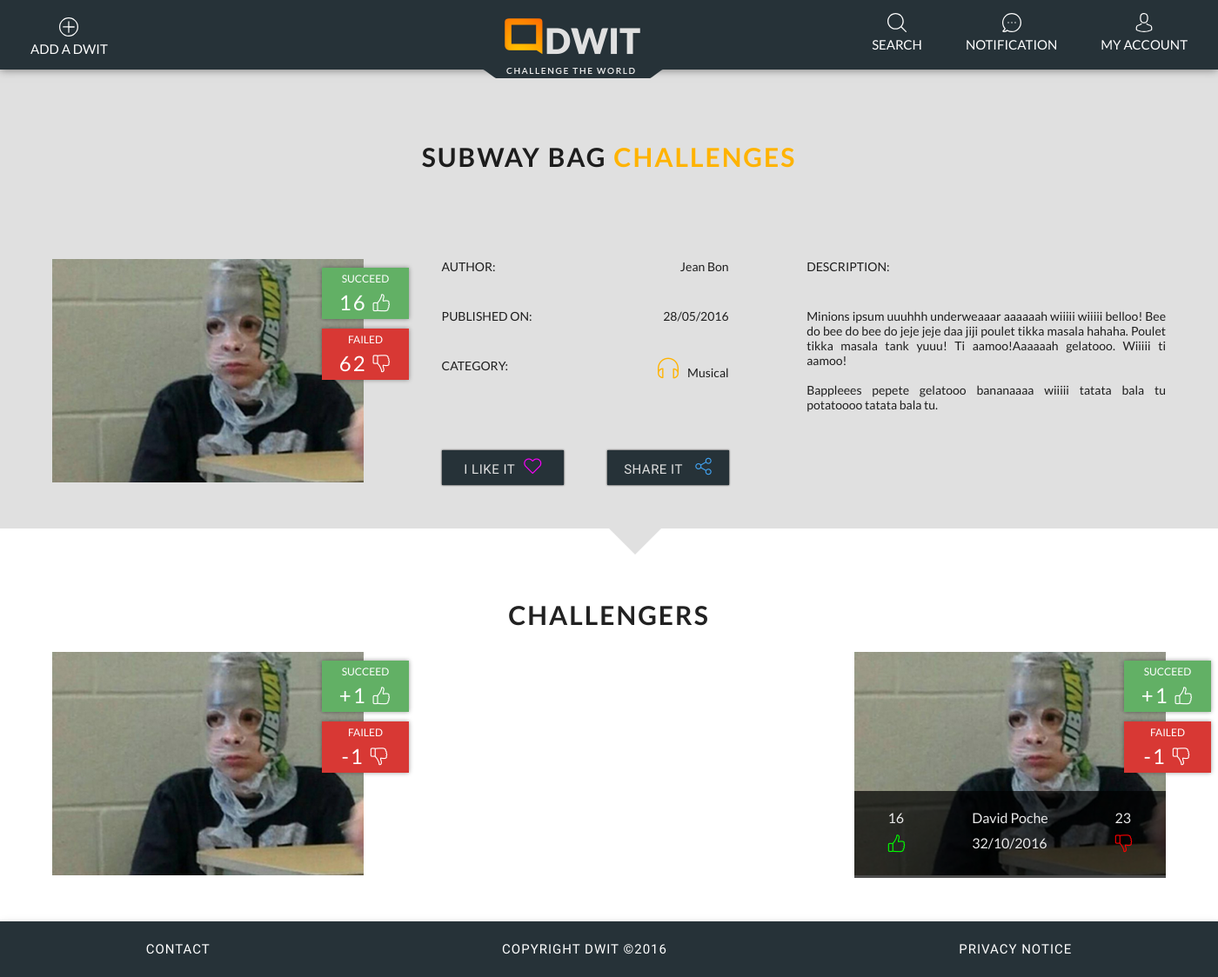
After one commit to pzgull/dwit, a PHP site: page /View/detail.php in a window 1400 px wide. The commit adds this page. Shown: the whole page at 87% size. Run offline with PHP 8.4, Linux system fonts and the light colour scheme; some libraries are stand-ins or nearby versions; some web fonts are replaced.

Commit message:
Integration de la page detail.php et amélioration de la page home.php

```diff
--- /dev/null
+++ b/View/detail.php
@@ -0,0 +1,188 @@
+<!doctype html>
+<html lang="en" ng-app="diwit">
+<head>
+    <meta charset="UTF-8">
+    <title>DWIT - Details</title>
+    <!--Import materialize.css-->
+    <link rel="stylesheet" href="../assets/css/reset.css">
+    <link type="text/css" rel="stylesheet" href="../bower_components/Materialize/dist/css/materialize.min.css"  media="screen,projection"/>
+    <link href='https://fonts.googleapis.com/css?family=Lato:400,700,900' rel='stylesheet' type='text/css'>
+    <link rel="stylesheet" href="../assets/css/style.css">
+</head>
+<body>
+<header>
+    <nav>
+        <ul>
+            <li><a href="#" id="addadwit"><img src="../assets/img/svg/cancel.svg" alt="Add a dwit">Add a dwit</a></li>
+            <li>
+                <a href="#"><img src="../assets/img/logo.png" alt="Logo de DWIT"></a>
+                <div></div>
+            </li>
+            <li>
+                <ul>
+                    <li><a href="#"><img src="../assets/img/svg/magnifying-glass.svg" alt="Search">Search</a></li>
+                    <li><a href="#"><img src="../assets/img/svg/chat-2.svg" alt="Notifications">Notification</a></li>
+                    <li><a href="#" id="account"><img src="../assets/img/svg/avatar.svg" alt="Account">My account</a></li>
+                </ul>
+            </li>
+        </ul>
+    </nav>
+</header>
+
+<section class="add-dwit">
+    <div class="row">
+        <form action="/?a=add" method="post" id="addDwit" class="col s12">
+            <!--TITLE-->
+            <div class="row">
+                <div class="input-field col s6">
+                    <input id="title" name="titre" type="text" class="validate" required>
+                    <label for="title">Title of your challenge</label>
+                </div>
+            </div>
+            <!--DESCRIPTION-->
+            <div class="row">
+                <div class="input-field col s6">
+                    <textarea id="description" name="description" class="materialize-textarea" required></textarea>
+                    <label for="description">Describe your challenge</label>
+                </div>
+            </div>
+            <!--CATEGORIES-->
+            <div class="row categories">
+                <p>Categories:
+                    <label id="icon-art"><input type="radio" name="category" id="art" value="art"><i class="icon-art"></i>Art</label><!--ART-->
+                    <label id="icon-cooking"><input type="radio" name="category" id="cooking" value="cooking"><i class="icon-cooking"></i>Cooking</label><!--COOKING-->
+                    <label id="icon-crafting"><input type="radio" name="category" id="crafting" value="crafting"><i class="icon-crafting"></i>Crafting</label><!--CRAFTING-->
+                    <label id="icon-dance"><input type="radio" name="category" id="dance" value="dance"><i class="icon-dance"></i>Dance</label><!--DANCE-->
+                    <label id="icon-gaming"><input type="radio" name="category" id="gaming" value="gaming"><i class="icon-gaming"></i>Gaming</label><!--GAMING-->
+                    <label id="icon-headphones"><input type="radio" name="category" id="musical" value="musical"><i class="icon-headphones"></i>Musical</label><!--MUSICAL-->
+                    <label id="icon-sport"><input type="radio" name="category" id="sport" value="sport"><i class="icon-sport"></i>Sport</label><!--SPORT-->
+                    <label id="icon-weird"><input type="radio" name="category" id="wtf!?" value="wtf!?"><i class="icon-weird"></i>WTF!?</label><!--WTF-->
+                </p>
+            </div>
+            <div class="row">
+                <div class="input-field col s9 offset-s5">
+                    <input type="submit" value="Add my challenge" class="waves-effect waves-light btn">
+                </div>
+            </div>
+        </form>
+    </div>
+</section>
+<!--End of Add a DWIT Section-->
+<section class="account">
+    <div class="row">
+        <form class="col s12 offset-s1" action="/?a=connect" method="post">
+            <div class="row">
+                <div class="input-field col s10">
+                    <input id="login" type="text" class="validate" name="pseudo" required>
+                    <label for="login">Login</label>
+                </div>
+            </div>
+            <div class="row">
+                <div class="input-field col s10">
+                    <input id="password" type="text" class="validate" name="password" required>
+                    <label for="password">Password</label>
+                </div>
+            </div>
+            <div class="row">
+                <div class="input-field col s4">
+                    <input type="submit" value="Connect" class="waves-effect waves-light btn">
+                </div>
+            </div>
+        </form>
+    </div>
+</section>
+<!--End of Account Section-->
+    <section class="details-challenge">
+        <div class="inner-details">
+            <h1>SUBWAY BAG <span>CHALLENGES</span></h1>
+            <div class="wrapper-details">
+                <div class="photo-frame">
+                    <figure>
+                        <img src="../assets/img/image1.png" alt="Photo of challenge">
+                    </figure>
+                    <div class="succeed">
+                        <h2>Succeed</h2>
+                        <p>16 <i class="icon-like"></i></p>
+                    </div>
+                    <div class="failed">
+                        <h2>Failed</h2>
+                        <p>62 <i class="icon-dislike"></i></p>
+                    </div>
+                </div>
+                <div class="text-frame">
+                    <div class="content-frame">
+                        <h2>Author: <span>Jean Bon</span></h2>
+                        <h2>Published on: <span>28/05/2016</span></h2>
+                        <h2>Category: <span><i class="icon-headphones-yellow"></i>Musical</span></h2>
+                    </div>
+                    <div class="buttons">
+                        <button class="btn waves-effect waves-light">I like it<i class="icon-heart"></i></button>
+                        <button class="btn waves-effect waves-light">Share it <i class="icon-share"></i></button>
+                    </div>
+                </div>
+                <div class="description-frame">
+                    <h2>Description:</h2>
+                    <p>Minions ipsum uuuhhh underweaaar aaaaaah wiiiii wiiiii belloo!
+                        Bee do bee do bee do jeje jeje daa jiji poulet tikka masala hahaha.
+                        Poulet tikka masala tank yuuu! Ti aamoo!Aaaaaah gelatooo. Wiiiii ti aamoo!<br><br>
+                        Bappleees pepete gelatooo bananaaaa wiiiii tatata bala tu potatoooo tatata bala tu.</p>
+                </div>
+        </div>
+        </div>
+        <div class="arrow-down"></div>
+    </section>
+    <section class="challengers">
+        <div class="inner-details">
+            <h1>Challengers</h1>
+            <div class="wrapper-details">
+                <article>
+                    <img src="../assets/img/image1.png" alt="Photo du challenger">
+                    <div class="button-succeed">
+                        <h2>Succeed</h2>
+                        <p>+1 <i class="icon-like"></i></p>
+                    </div>
+                    <div class="button-failed">
+                        <h2>Failed</h2>
+                        <p>-1 <i class="icon-dislike"></i></p>
+                    </div>
+                </article>
+                <article>
+                    <img src="../assets/img/image1.png" alt="Photo du challenger">
+                    <div class="button-succeed">
+                        <h2>Succeed</h2>
+                        <p>+1 <i class="icon-like"></i></p>
+                    </div>
+                    <div class="button-failed">
+                        <h2>Failed</h2>
+                        <p>-1 <i class="icon-dislike"></i></p>
+                    </div>
+                    <div class="challenger-frame">
+                        <p>16<i class="icon-like-green"></i></p>
+                        <div>
+                            <h3>David Poche</h3>
+                            <p>32/10/2016</p>
+                        </div>
+                        <p>23<i class="icon-dislike-red"></i></p>
+                    </div>
+                </article>
+            </div>
+        </div>
+    </section>
+<footer>
+    <nav>
+        <ul>
+            <li><a href="#">Contact</a></li>
+            <li><a href="#">Copyright DWIT ©2016</a></li>
+            <li><a href="#">Privacy Notice</a></li>
+        </ul>
+    </nav>
+</footer>
+<!--Import jQuery before materialize.js-->
+<script src="../bower_components/jquery/dist/jquery.min.js"></script>
+<script src="../bower_components/Materialize/dist/js/materialize.min.js"></script>
+<script src="../bower_components/angular/angular.min.js"></script>
+<script src="../assets/js/main.js"></script>
+<script src="../assets/js/scripts.js"></script>
+
+</body>
+</html>
--- a/assets/css/style.css
+++ b/assets/css/style.css
@@ -1,10 +1,11 @@
 /*HEADER*/
 header {
     background: #263238;
-    box-shadow: 0 0 30px 0;
+    box-shadow: 0 0 10px rgba(0,0,0,0.5);
     height: 80px;
     padding: 0 20px;
     position: relative;
+    z-index: 3;
 }
 
 :focus {
@@ -16,7 +17,6 @@ input, textarea{
 }
 
 /*ACCOUNT*/
-
 .account{
     background-color: #263238;
     display: none;
@@ -24,8 +24,9 @@ input, textarea{
     height: 300px;
     padding: 20px;
     position: absolute;
+    top: 80px;
     right: 0;
-    z-index: 111;
+    z-index: 1;
     border-radius: 0 0 0 5px;
 }
 
@@ -74,7 +75,8 @@ header > nav > ul > li:first-child a img {
 
 /*LOGO*/
 header>nav>ul>li:nth-child(2) a img {
-    margin-left: 200px;
+    position: absolute;
+    top: 0;
 }
 
 /*RIGHT NAV*/
@@ -99,6 +101,15 @@ section {
     padding: 50px;
 }
 
+section.hot-challenge, section.details-challenge {
+    background: #e0e0e0;
+    position: relative;
+}
+
+section.challengers {
+    background: #ffffff;
+}
+
 section h1 {
     font: 30px Lato;
     text-transform: uppercase;
@@ -112,10 +123,6 @@ section h1 span {
 }
 
 /*SECTION HOT CHALLENGE*/
-section.hot-challenge {
-    background: #e0e0e0;
-}
-
 section.hot-challenge .wrapper {
     text-align: center;
 }
@@ -235,6 +242,172 @@ input:not([type]):focus:not([readonly]) + label, input[type=text]:focus:not([rea
 .btn, .btn:focus, .btn:hover{
     background-color: #ffb300;
 }
+
+/*SECTION DETAILS CHALLENGE ET CHALLENGER*/
+.inner-details {
+    width: 1280px;
+    margin: 0 auto;
+}
+
+.wrapper-details {
+    display: flex;
+    justify-content: space-between;
+}
+
+.details-challenge h1 {
+    margin-bottom: 100px;
+}
+
+.succeed, .button-succeed {
+    display: inline-block;
+    background: #62b065;
+    text-align: center;
+    box-shadow: 0 0 5px rgba(0,0,0,0.4);
+    width: 100px;
+    position: absolute;
+    top: 10px;
+    left: 310px;
+    padding: 5px;
+}
+
+.failed, .button-failed {
+    display: inline-block;
+    background: #d83834;
+    text-align: center;
+    box-shadow: 0 0 5px rgba(0,0,0,0.4);
+    width: 100px;
+    position: absolute;
+    top: 80px;
+    left: 310px;
+    padding: 5px;
+}
+
+.succeed h2, .button-succeed h2, .failed h2, .button-failed h2 {
+    color: #ffffff;
+    font: 12px Lato;
+    margin: 0;
+    text-transform: uppercase;
+}
+
+.succeed p, .button-succeed p, .failed p, .button-failed p {
+    display: inline-block;
+    font: 24px Lato;
+    color: #ffffff;
+    letter-spacing: 2px;
+}
+
+/*SECTION DETAILS CHALLENGE*/
+.details-challenge figure {
+    margin: 0;
+}
+.photo-frame {
+    position: relative;
+}
+
+.text-frame {
+    margin: 0 7%;
+    width: 500px;
+    display: flex;
+    flex-direction: column;
+    align-items: inherit;
+    justify-content: space-between;
+}
+
+.text-frame h2, .description-frame h2 {
+    margin: 0 0 40px 0;
+    font: 14px Lato;
+    text-transform: uppercase;
+    display: flex;
+    justify-content: space-between;
+}
+
+.text-frame h2 span {
+    text-transform: capitalize;
+}
+
+span>.icon-headphones-yellow:before {
+    display: inline-block;
+    margin-right: 10px;
+}
+
+.buttons {
+    display: flex;
+    justify-content: space-between;
+}
+
+.text-frame button {
+    background-color: #263238;
+    box-shadow: 0 0 2px #000000;
+    width: 140px;
+    height: 40px;
+    border: 0;
+    color: #e0e0e0;
+    text-transform: uppercase;
+    display: inline-block;
+    border-radius: 0;
+    padding: 0;
+    margin-left: 50px;
+}
+
+.text-frame button:first-child {
+    margin: 0;
+}
+
+.buttons>button:hover, .buttons>button:focus {
+    background: #263238;
+}
+
+.description-frame p {
+    font: 14px Lato;
+    text-align: justify;
+}
+
+.arrow-down {
+    width: 0;
+    height: 0;
+    border-left: 30px solid transparent;
+    border-right: 30px solid transparent;
+    border-top: 30px solid #e0e0e0;
+    position: absolute;
+    bottom: -30px;
+    left: 50%;
+}
+
+/*SECTION CHALLENGERS*/
+.challengers article {
+    position: relative;
+}
+
+.challenger-frame {
+    position: absolute;
+    background: rgba(0,0,0,0.7);
+    bottom: 0;
+    width: 100%;
+    height: 100px;
+    display: flex;
+    justify-content: space-around;
+    align-items: center;
+}
+
+.challenger-frame h3, .challenger-frame p {
+    font: 16px Lato;
+    color: #eaeaea;
+    margin: 0 0 10px;
+}
+
+/*FOOTER*/
+footer nav {
+    background: #263238;
+    color: #eaeaea;
+    text-transform: uppercase;
+}
+
+footer nav ul {
+    display: flex;
+    justify-content: space-around;
+    letter-spacing: 1px;
+}
+
 /*TYPOGRAPHIE*/
 /* SVG ICOFONT */
 @font-face {
@@ -336,6 +509,13 @@ input:not([type]):focus:not([readonly]) + label, input[type=text]:focus:not([rea
 }
 .icon-dislike:before {
     content: "\e907";
+    display: inline-block;
+    font-size: 20px;
+    margin-top: 10px;
+    color: #ffffff;
+}
+.icon-dislike-red:before {
+    content: "\e907";
     display: block;
     font-size: 20px;
     margin-top: 10px;
@@ -355,12 +535,20 @@ input:not([type]):focus:not([readonly]) + label, input[type=text]:focus:not([rea
 }
 .icon-heart:before {
     content: "\e909";
-    display: block;
+    display: inline-block;
     font-size: 20px;
-    margin-top: 10px;
+    /*margin-top: 10px;*/
+    margin-left: 10px;
     color: #ff00ff;
 }
 .icon-like:before {
+    content: "\e90a";
+    display: inline-block;
+    font-size: 20px;
+    margin-top: 10px;
+    color: #ffffff;
+}
+.icon-like-green:before {
     content: "\e90a";
     display: block;
     font-size: 20px;
@@ -396,4 +584,7 @@ input:not([type]):focus:not([readonly]) + label, input[type=text]:focus:not([rea
 }
 .icon-share:before {
     content: "\e90f";
+    display: inline-block;
+    color: #42a5f5;
+    margin-left: 10px;
 }
```
Also changed, not shown: View/home.php (+5 -5 lines).
